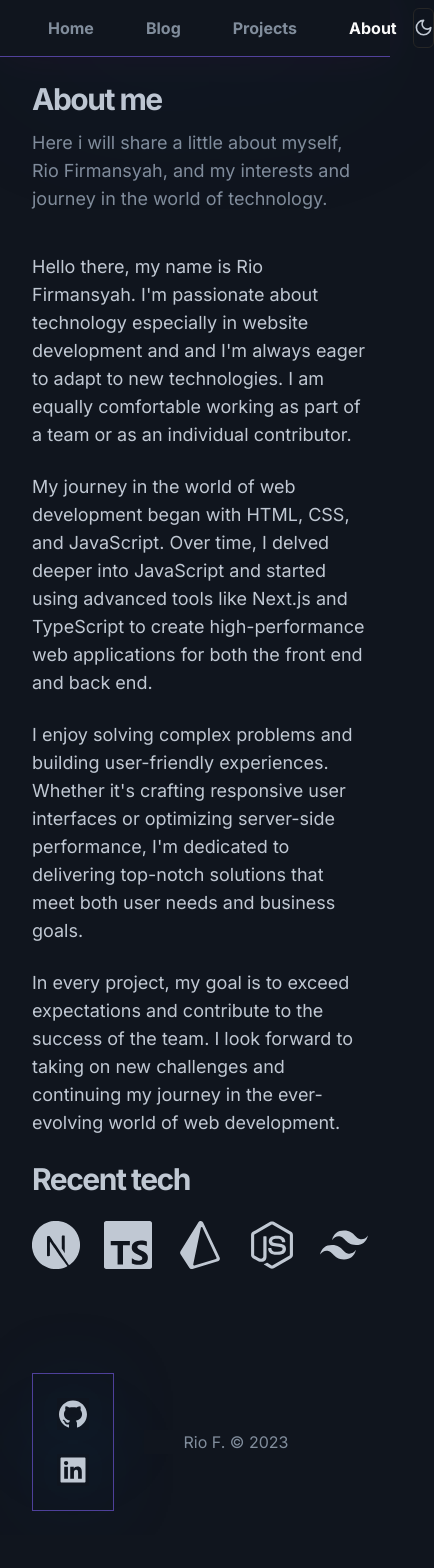
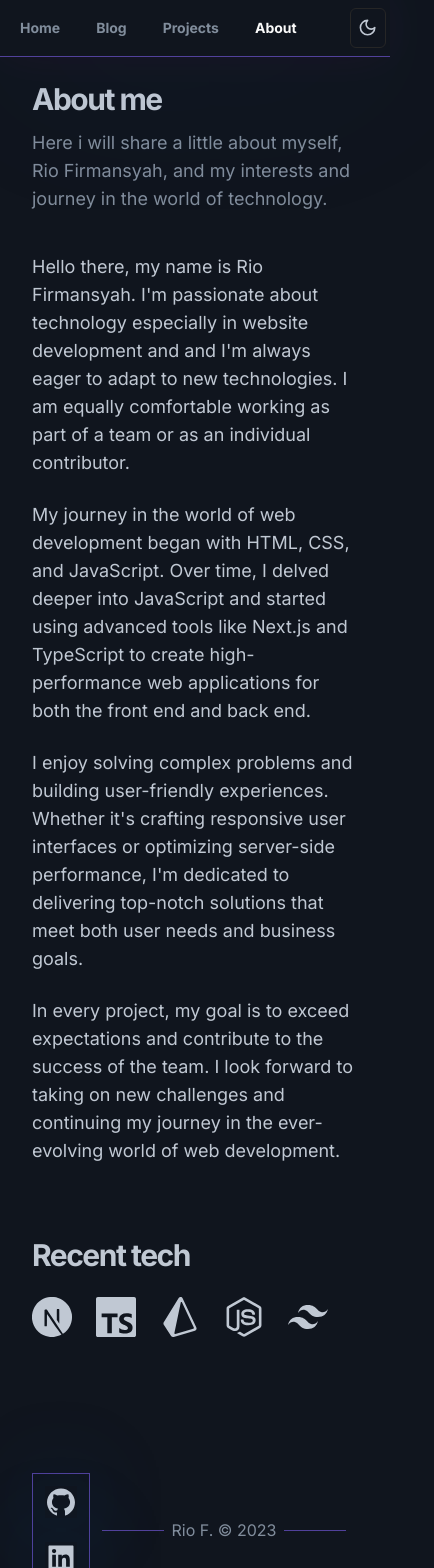
Before and after one commit to iorise/iorise.dev, a Next.js app: page /about in a window 390 px wide. Shown: the top 1568 px of the page, 434 px wide, since content can reach past the window. Before the commit the page ends 1535 px from the top, so only its background shows below. Built offline with nearby package versions, Linux system fonts and the light colour scheme.

Commit message:
improve layouting

```diff
--- a/src/components/about-main.tsx
+++ b/src/components/about-main.tsx
@@ -58,7 +58,7 @@ export function AboutMain({ links }: AboutMainProps) {
           </p>
         </motion.article>
       </section>
-      <section>
+      <section className="pt-12">
         <motion.div
           {...setTransition({
             distanceY: -60,
@@ -80,7 +80,7 @@ export function AboutMain({ links }: AboutMainProps) {
                         target={item.external ? "_blank" : ""}
                         key={i}
                       >
-                        <Icon className="w-12 h-12 hover:scale-110 transition-transform duration-300" />
+                        <Icon className="w-10 h-10 md:w-12 md:h-12 hover:scale-110 transition-transform duration-300" />
                       </Link>
                     </TooltipTrigger>
                     <TooltipContent>{item.description}</TooltipContent>
--- a/src/components/layouts/footer.tsx
+++ b/src/components/layouts/footer.tsx
@@ -16,7 +16,7 @@ interface FooterProps {
 export function Footer({ links }: FooterProps) {
   return (
     <footer className="w-full bg-background">
-      <Shell as="div" className="pt-20">
+      <Shell as="div" className="pt-28">
         <motion.div
           className="w-full flex items-center"
           {...setTransition({
@@ -25,7 +25,7 @@ export function Footer({ links }: FooterProps) {
             distanceX: -100,
           })}
         >
-          <section className="grid gap-6 border p-6">
+          <section className="grid gap-6 border p-3 md:p-6">
             {links.map((item) => {
               const Icon = Icons[item.icon ?? "rightArrow"];
               return (
@@ -41,10 +41,10 @@ export function Footer({ links }: FooterProps) {
           </section>
           <section className="w-full">
             <div className="relative w-full flex items-center justify-center">
-              <div className="absolute inset-0 flex items-center w-full px-32">
+              <div className="absolute inset-0 flex items-center w-full px-3 md:px-32">
                 <span className="w-full border-b" />
               </div>
-              <span className="relative bg-background px-10 text-muted-foreground">
+              <span className="relative bg-background px-2 md:px-10 text-muted-foreground">
                 Rio F. &copy; 2023
               </span>
             </div>
--- a/src/components/layouts/hero.tsx
+++ b/src/components/layouts/hero.tsx
@@ -13,6 +13,19 @@ interface HeroProps {
   link: NavItem[];
 }
 export function Hero({ link }: HeroProps) {
+  const [isMobile, setIsMobile] = React.useState(false);
+
+  React.useEffect(() => {
+    const handleResize = () => {
+      setIsMobile(window.innerWidth <= 768);
+    };
+    handleResize();
+    window.addEventListener("resize", handleResize);
+    return () => {
+      window.removeEventListener("resize", handleResize);
+    };
+  }, []);
+
   return (
     <div className="w-full grid gap-2 md:gap-3 min-h-[calc(100vh_-_3.6rem)] content-center font-bold">
       <motion.h3
@@ -59,8 +72,8 @@ export function Hero({ link }: HeroProps) {
             <Button
               variant={item.title === "Resume" ? "outline" : "hover"}
               key={item.title}
-              size="xl"
-              className="font-bold group"
+              size={isMobile ? "sm" : "xl"}
+              className="font-bold group rounded-full"
               asChild
             >
               <Link target={item.external ? "_blank" : ""} href={item.href}>
--- a/src/components/layouts/main-nav.tsx
+++ b/src/components/layouts/main-nav.tsx
@@ -2,6 +2,7 @@
 
 import * as React from "react";
 import Link from "next/link";
+
 import { usePathname } from "next/navigation";
 import { NavItem } from "@/types";
 import { Button } from "@/components/ui/button";
@@ -14,14 +15,14 @@ interface MainNavProps {
 export function MainNav({ mainNav }: MainNavProps) {
   const pathname = usePathname();
   return (
-    <div className="flex gap-5">
+    <div className="flex w-full gap-1 md:gap-5">
       {mainNav.length
         ? mainNav.map((item) => (
             <Button
               variant="none"
               key={item.title}
               className={cn(
-                "font-bold text-base md:text-lg",
+                "font-bold text-sm md:text-lg",
                 pathname === item.href
                   ? "text-primary"
                   : "text-muted-foreground",
--- a/src/components/layouts/site-header.tsx
+++ b/src/components/layouts/site-header.tsx
@@ -8,7 +8,7 @@ import { ToggleTheme } from "@/components/ui/toggle-theme";
 export function SiteHeader() {
   return (
     <header className="sticky top-0 z-50 w-full border-b bg-background shadow-purple">
-      <div className="container flex h-14 items-center ">
+      <div className="container px-1 md:px-2 flex h-14 items-center">
         <div className="flex w-full justify-between">
           <MainNav mainNav={siteConfig.navItem} />
           <ToggleTheme />
--- a/src/components/ui/toggle-theme.tsx
+++ b/src/components/ui/toggle-theme.tsx
@@ -16,15 +16,9 @@ export function ToggleTheme() {
   return (
     <Button variant="outline" size="icon" onClick={toggleTheme}>
       {theme === "light" ? (
-        <>
           <Sun className="h-[1.2rem] w-[1.2rem] rotate-0 scale-100" />
-          <span className="sr-only">Switch to Dark Mode</span>
-        </>
       ) : (
-        <>
           <Moon className="h-[1.2rem] w-[1.2rem] rotate-0 scale-100" />
-          <span className="sr-only">Switch to Light Mode</span>
-        </>
       )}
     </Button>
   );
```
